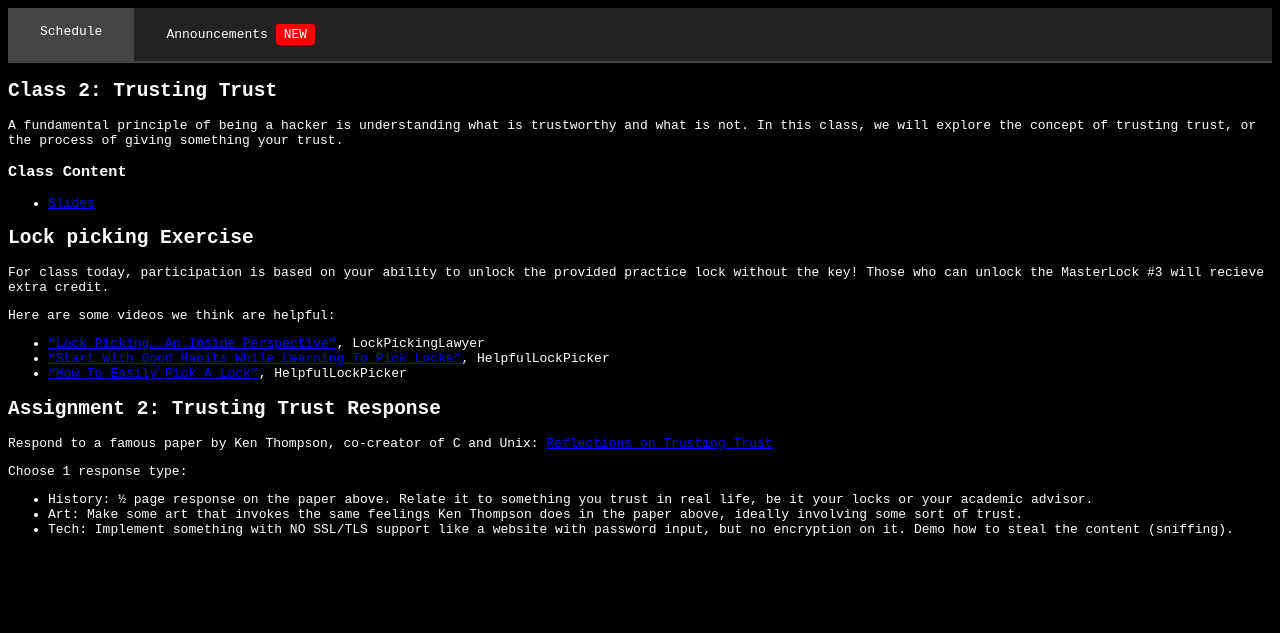
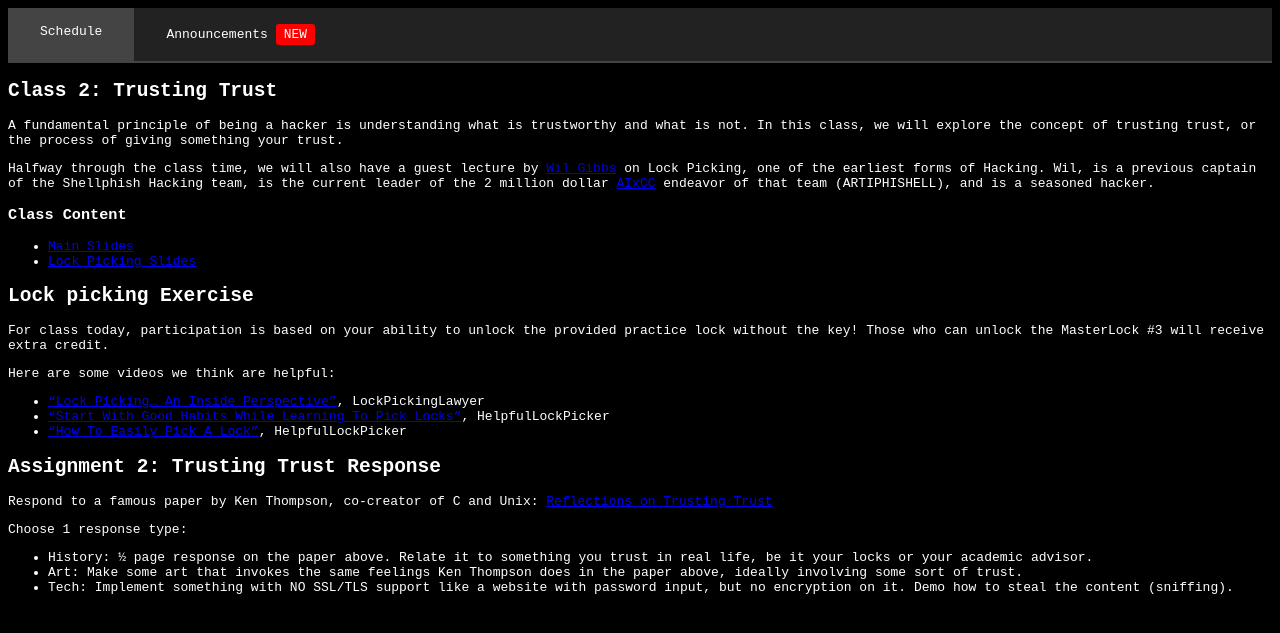
Before and after one commit to mahaloz/cse194-s25, a Jekyll site: the page built from _posts/2025-01-27-class2.md, in a window 1280 px wide. Shown: the top 633 px of the page. Built offline with Jekyll 4.4.1, drawn with Linux system fonts in a browser that asks for light colours.

Commit message:
update with Wil info

```diff
--- a/_posts/2025-01-27-class2.md
+++ b/_posts/2025-01-27-class2.md
@@ -8,12 +8,16 @@ description: "Class 2"
 A fundamental principle of being a hacker is understanding what is trustworthy and what is not.
 In this class, we will explore the concept of trusting trust, or the process of giving something your trust.
 
+Halfway through the class time, we will also have a guest lecture by [Wil Gibbs](https://wilgibbs.com/) on Lock Picking, one of the earliest forms of Hacking.
+Wil, is a previous captain of the Shellphish Hacking team, is the current leader of the 2 million dollar [AIxCC](https://aicyberchallenge.com/) endeavor of that team (ARTIPHISHELL), and is a seasoned hacker.
+
 ### Class Content
-- [Slides](https://docs.google.com/presentation/d/1_sObP_NUjz3uNKnFW1VHNdvsx95vzerXZdIOCVO-jZA/edit?usp=sharing)
+- [Main Slides](https://docs.google.com/presentation/d/1_sObP_NUjz3uNKnFW1VHNdvsx95vzerXZdIOCVO-jZA/edit?usp=sharing)
+- [Lock Picking Slides](https://docs.google.com/presentation/d/1xe8Zx5bH4IThKO_8cyyv9IdzFw_bGs8hsmkdQ-s7I_k/edit?usp=sharing)
 
 ## Lock picking Exercise
 For class today, participation is based on your ability to unlock the provided practice lock without the key!
-Those who can unlock the MasterLock #3 will recieve extra credit.
+Those who can unlock the MasterLock #3 will receive extra credit.
 
 Here are some videos we think are helpful:
 - ["Lock Picking... An Inside Perspective"](https://www.youtube.com/watch?v=T_sy3dLwHkc), LockPickingLawyer
```
